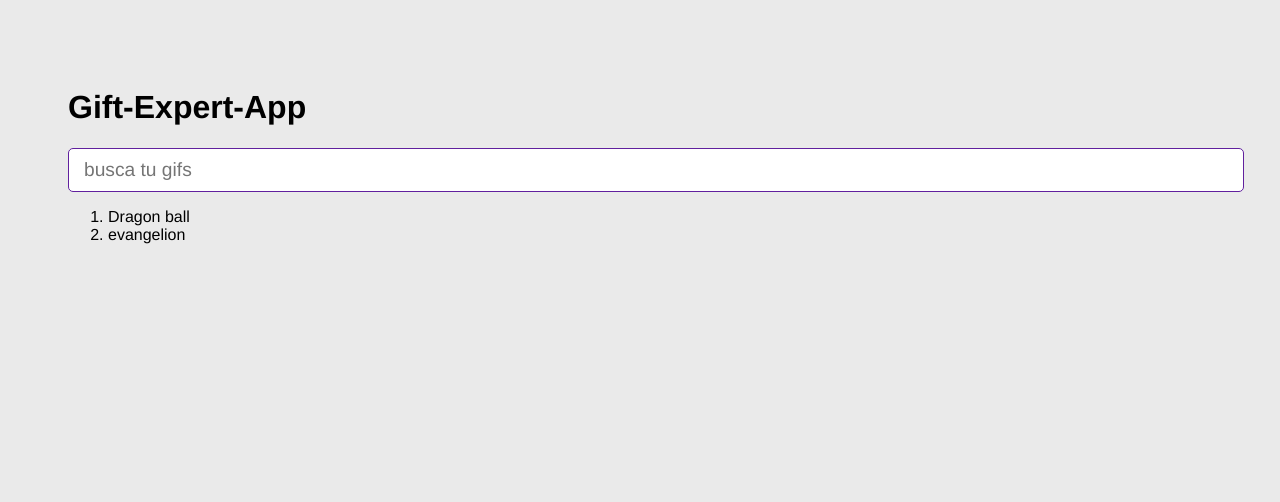
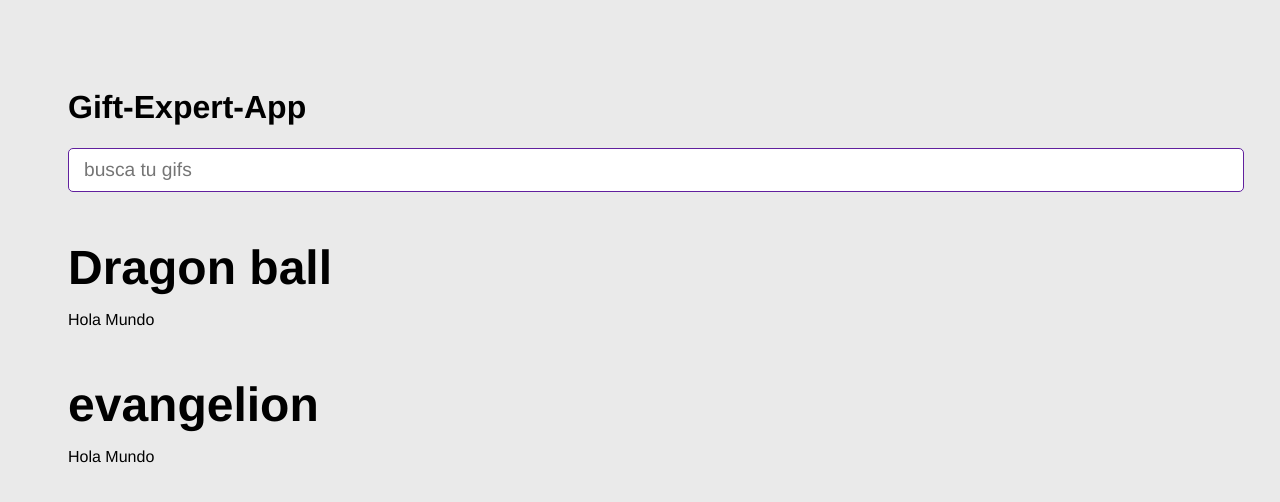
Before and after one commit to josebrusa/giftexpertapp, a React (Vite) app: page / in a window 1280 px wide. Shown: the top 502 px of the page. Built offline with nearby package versions, Linux system fonts and the light colour scheme.

Commit message:
nuevo componente gifgrid

```diff
--- a/src/GiftExpertApp.jsx
+++ b/src/GiftExpertApp.jsx
@@ -1,5 +1,6 @@
 import { useState } from "react"
 import { AddCategory } from "./components/AddCategory";
+import { GifGrid } from "./components/GifGrid";
 
 export const GiftExpertApp = () => {
 
@@ -16,26 +17,19 @@
 
     return (
         <>
-            {/* titulo */}
             <h1>Gift-Expert-App</h1>
 
-            {/* Input */}
-
-            {/* <AddCategory setCategories={ setCategories } /> */}
             <AddCategory
                 onNewCategory={ ( value ) => onAddCategory( value ) }
             />
-
-            {/* Listado de Gif */}
-            <ol>
-            {categories.map((category) => {
-                return (
-                    <li key={category}>{ category }</li>
-                    )
-            })
-            }
-            </ol>
-                {/* gif item */}
+                {
+                    categories.map(( category ) => (
+                        <GifGrid
+                            key={ category }
+                            category={ category }
+                        />
+                    ))
+                }
         </>
     )
 }
--- /dev/null
+++ b/src/components/GifGrid.jsx
@@ -0,0 +1,11 @@
+
+export const GifGrid = ({ category }) => {
+    return (
+        <>
+
+            <h3>{ category }</h3>
+            <p>Hola Mundo</p>
+
+        </>
+    )
+}
```
